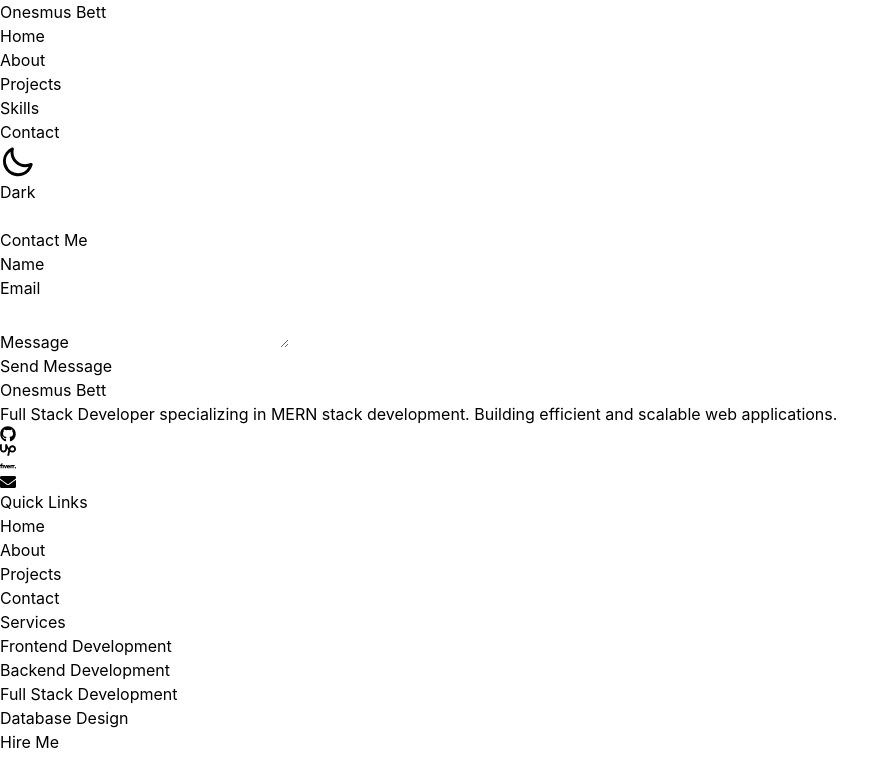
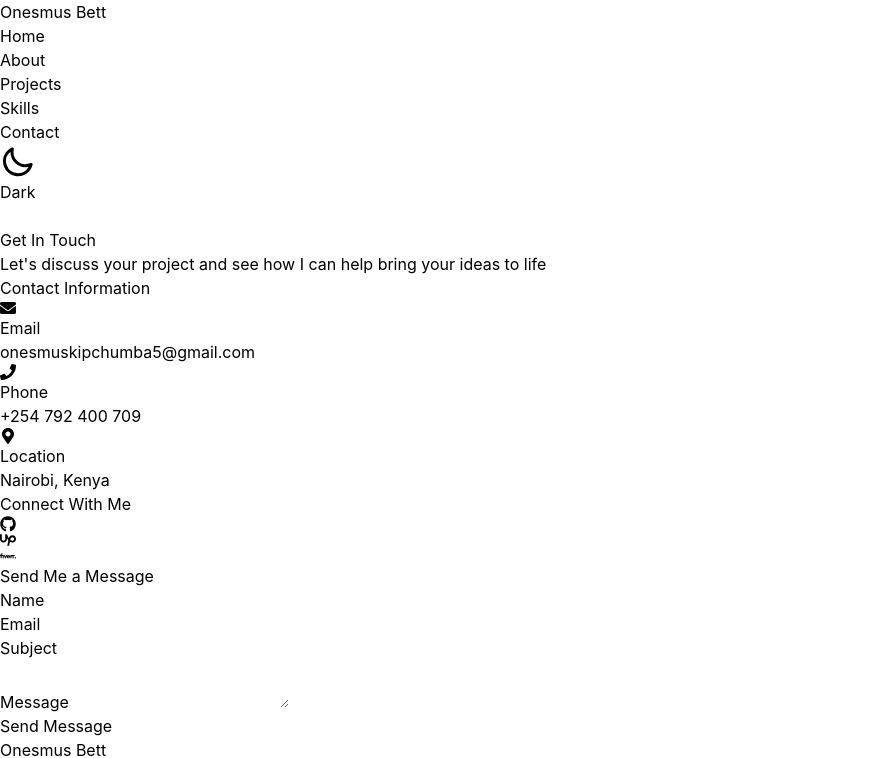
Before and after one commit to onesmuskipchumba0/portfolio, a React (Vite) app: page /contact in a window 1280 px wide. Shown: the top 758 px of the page, without its empty margins (0-895 px from the left). Built offline with nearby package versions, Linux system fonts and the light colour scheme.

Commit message:
add contact page

```diff
--- a/src/pages/Contact.jsx
+++ b/src/pages/Contact.jsx
@@ -1,30 +1,152 @@
 import { motion } from 'framer-motion';
 import { useState } from 'react';
+import { FaEnvelope, FaGithub, FaLinkedin, FaMapMarkerAlt, FaPhone } from 'react-icons/fa';
+import { SiUpwork, SiFiverr } from 'react-icons/si';
 
 const Contact = () => {
   const [formData, setFormData] = useState({
     name: '',
     email: '',
+    subject: '',
     message: ''
   });
 
-  const handleSubmit = (e) => {
+  const [isSubmitting, setIsSubmitting] = useState(false);
+  const [submitStatus, setSubmitStatus] = useState(null);
+
+  const contactInfo = [
+    {
+      icon: FaEnvelope,
+      label: 'Email',
+      value: 'onesmuskipchumba5@gmail.com',
+      link: 'mailto:onesmuskipchumba5@gmail.com'
+    },
+    {
+      icon: FaPhone,
+      label: 'Phone',
+      value: '+254 792 400 709',
+      link: 'tel:+254792400709'
+    },
+    {
+      icon: FaMapMarkerAlt,
+      label: 'Location',
+      value: 'Nairobi, Kenya',
+      link: 'https://maps.google.com/?q=Nairobi,Kenya'
+    }
+  ];
+
+  const socialLinks = [
+    {
+      icon: FaGithub,
+      label: 'GitHub',
+      link: 'https://github.com/onesmuskipchumba0',
+      color: 'hover:text-gray-100'
+    },
+    {
+      icon: SiUpwork,
+      label: 'Upwork',
+      link: 'https://www.upwork.com/freelancers/~0197ca6f21c4684883?mp_source=share',
+      color: 'hover:text-[#14a800]'
+    },
+    {
+      icon: SiFiverr,
+      label: 'Fiverr',
+      link: 'https://www.fiverr.com/onesmus509',
+      color: 'hover:text-[#1dbf73]'
+    }
+  ];
+
+  const handleSubmit = async (e) => {
     e.preventDefault();
+    setIsSubmitting(true);
+    setSubmitStatus(null);
+
+    try {
       // Add your form submission logic here
-    console.log(formData);
+      // For example, using EmailJS or a backend API
+      await new Promise(resolve => setTimeout(resolve, 1500)); // Simulated delay
+      setSubmitStatus('success');
+      setFormData({ name: '', email: '', subject: '', message: '' });
+    } catch (error) {
+      setSubmitStatus('error');
+    } finally {
+      setIsSubmitting(false);
+    }
   };
 
   return (
-    <motion.div
+    <motion.section
       initial={{ opacity: 0 }}
       animate={{ opacity: 1 }}
       transition={{ duration: 0.5 }}
-      className="container mx-auto px-4 py-24"
+      className="py-20 bg-base-100"
     >
-      <h1 className="text-4xl font-bold mb-8">Contact Me</h1>
-      <div className="max-w-lg mx-auto">
+      <div className="max-w-6xl mx-auto px-4 sm:px-6 lg:px-8">
+        {/* Section Header */}
+        <div className="text-center mb-12">
+          <h2 className="text-3xl md:text-4xl font-bold mb-4">
+            Get In <span className="text-primary">Touch</span>
+          </h2>
+          <div className="w-24 h-1 bg-primary mx-auto mb-4"></div>
+          <p className="text-base-content/70 max-w-2xl mx-auto">
+            Let's discuss your project and see how I can help bring your ideas to life
+          </p>
+        </div>
+
+        <div className="grid grid-cols-1 lg:grid-cols-2 gap-12">
+          {/* Contact Information */}
+          <div className="space-y-8">
+            <div className="card bg-base-200 shadow-xl">
+              <div className="card-body">
+                <h3 className="text-xl font-semibold mb-4">Contact Information</h3>
+                <div className="space-y-4">
+                  {contactInfo.map((info, index) => (
+                    <motion.a
+                      key={index}
+                      href={info.link}
+                      target={info.label === 'Location' ? '_blank' : undefined}
+                      rel="noopener noreferrer"
+                      className="flex items-center gap-4 group hover:text-primary transition-colors duration-300"
+                      whileHover={{ x: 10 }}
+                    >
+                      <info.icon className="text-xl text-primary" />
+                      <div>
+                        <p className="font-medium">{info.label}</p>
+                        <p className="text-base-content/70">{info.value}</p>
+                      </div>
+                    </motion.a>
+                  ))}
+                </div>
+
+                {/* Social Links */}
+                <div className="mt-8">
+                  <h3 className="text-xl font-semibold mb-4">Connect With Me</h3>
+                  <div className="flex gap-4">
+                    {socialLinks.map((social, index) => (
+                      <motion.a
+                        key={index}
+                        href={social.link}
+                        target="_blank"
+                        rel="noopener noreferrer"
+                        className={`text-2xl ${social.color} transition-all duration-300`}
+                        whileHover={{ scale: 1.2 }}
+                      >
+                        <social.icon />
+                      </motion.a>
+                    ))}
+                  </div>
+                </div>
+              </div>
+            </div>
+          </div>
+
+          {/* Contact Form */}
+          <div className="card bg-base-200 shadow-xl">
+            <div className="card-body">
+              <h3 className="text-xl font-semibold mb-4">Send Me a Message</h3>
               <form onSubmit={handleSubmit} className="space-y-4">
-          <div>
+                <div className="grid grid-cols-1 md:grid-cols-2 gap-4">
+                  <div className="form-control">
                     <label className="label">Name</label>
                     <input
                       type="text"
@@ -34,7 +156,7 @@ const Contact = () => {
                       required
                     />
                   </div>
-          <div>
+                  <div className="form-control">
                     <label className="label">Email</label>
                     <input
                       type="email"
@@ -44,7 +166,18 @@ const Contact = () => {
                       required
                     />
                   </div>
-          <div>
+                </div>
+                <div className="form-control">
+                  <label className="label">Subject</label>
+                  <input
+                    type="text"
+                    className="input input-bordered w-full"
+                    value={formData.subject}
+                    onChange={(e) => setFormData({...formData, subject: e.target.value})}
+                    required
+                  />
+                </div>
+                <div className="form-control">
                   <label className="label">Message</label>
                   <textarea
                     className="textarea textarea-bordered w-full h-32"
@@ -53,10 +186,32 @@ const Contact = () => {
                     required
                   ></textarea>
                 </div>
-          <button type="submit" className="btn btn-primary w-full">Send Message</button>
+
+                {submitStatus === 'success' && (
+                  <div className="alert alert-success">
+                    Message sent successfully!
+                  </div>
+                )}
+
+                {submitStatus === 'error' && (
+                  <div className="alert alert-error">
+                    Failed to send message. Please try again.
+                  </div>
+                )}
+
+                <button
+                  type="submit"
+                  className={`btn btn-primary w-full ${isSubmitting ? 'loading' : ''}`}
+                  disabled={isSubmitting}
+                >
+                  {isSubmitting ? 'Sending...' : 'Send Message'}
+                </button>
               </form>
             </div>
-    </motion.div>
+          </div>
+        </div>
+      </div>
+    </motion.section>
   );
 };
 
```
Lines whose indentation alone changed are shown as unchanged.
